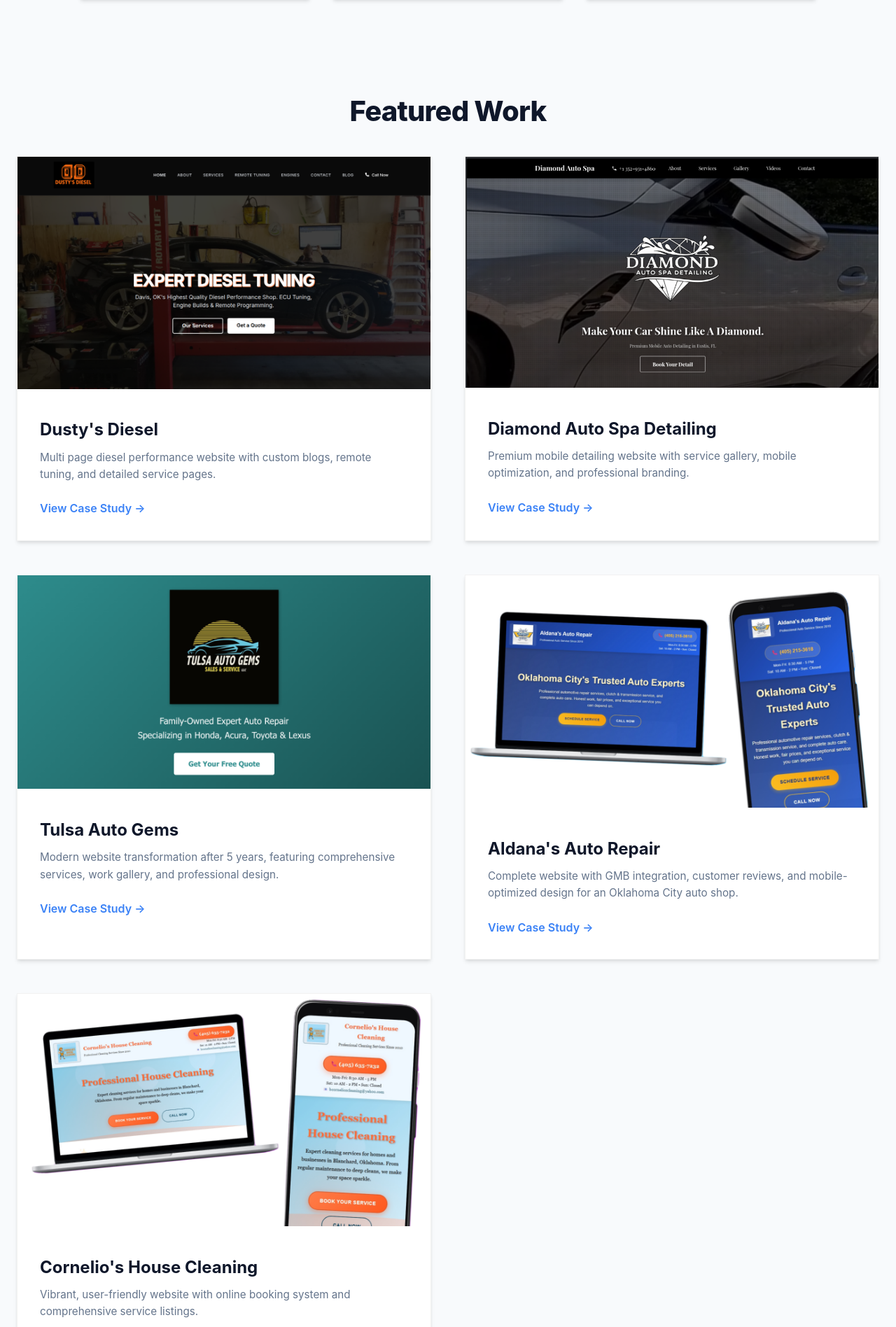
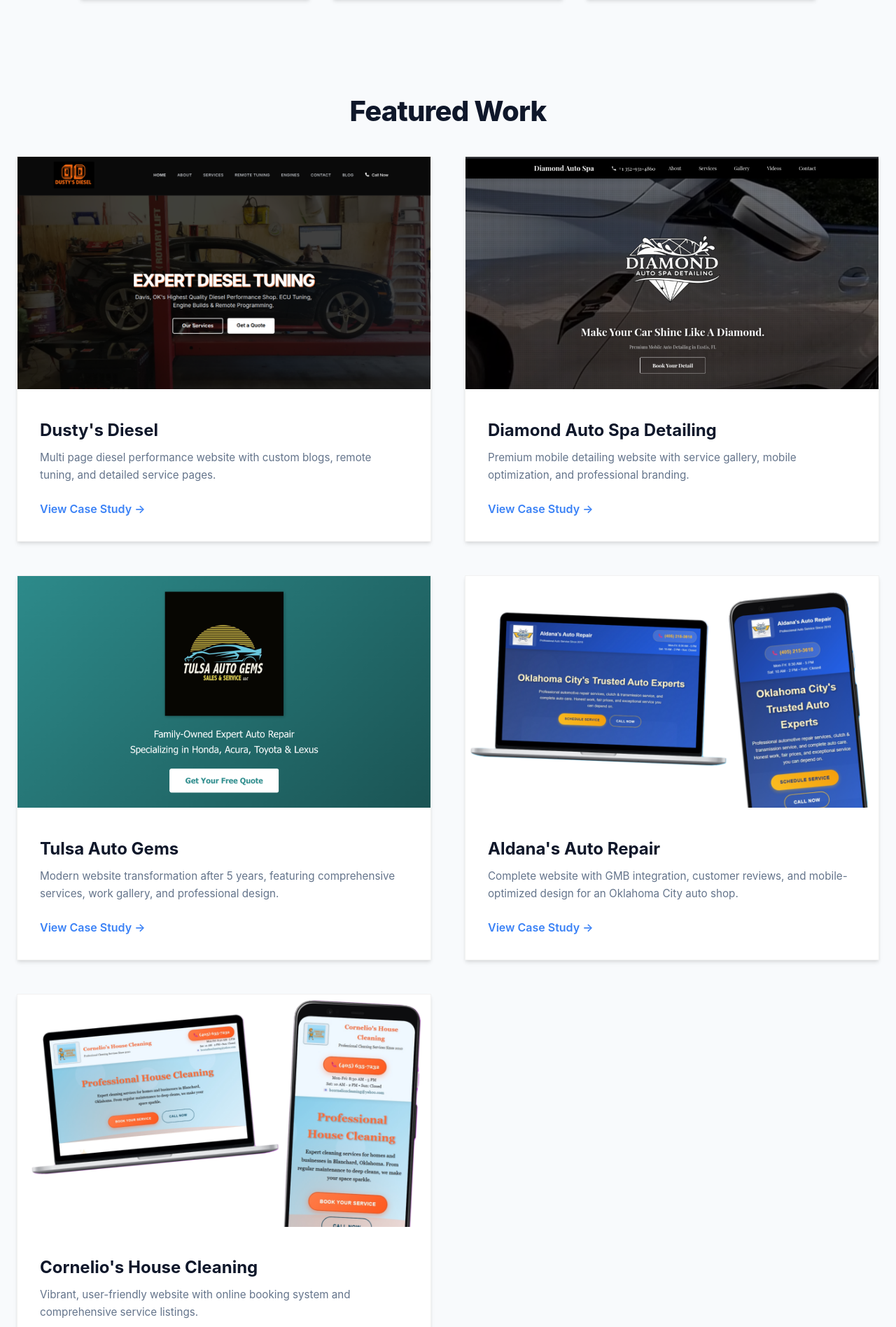
Before and after one commit to JamesBrownR/MeetingSurge, a Jekyll site: the page built from index.html, in a window 1280 px wide. Shown: the part 1209-3105 px from the top of the page at 70% size. Built offline with Jekyll 4.4.1, drawn with Linux system fonts in a browser that asks for light colours; some web fonts are replaced.

Commit message:
Update index.html

```diff
--- a/index.html
+++ b/index.html
@@ -12,7 +12,11 @@
         imagesizes="(max-width: 640px) 100vw, (max-width: 1024px) 80vw, 1280px" fetchpriority="high">
 
 <style>
-
+/* Prevent font loading layout shifts */
+@font-face {
+  font-family: 'Inter';
+  font-display: swap;
+}
      header {
       position: relative;
       background-color: var(--primary);
@@ -154,6 +158,9 @@
       justify-content: center;
       margin-bottom: 1.5rem;
       color: var(--accent);
+       min-height: 64px; /* Prevents layout shift */
+  flex-shrink: 0; /* Prevents collapsing */
+
     }
 
     /* Replaces emojis with SVG styling */
@@ -210,6 +217,8 @@
       height: 100%;
       object-fit: cover;
       transition: transform 0.7s ease;
+       aspect-ratio: 16 / 9; /* Prevents layout shift */
+
     }
 
     .work-card:hover img { transform: scale(1.1); }
@@ -283,6 +292,8 @@
       margin-bottom: 1rem;
       width: 40px;
       height: 40px;
+       min-height: 40px; /* Prevents layout shift */
+
     }
 
     .service-item h4 {
```
